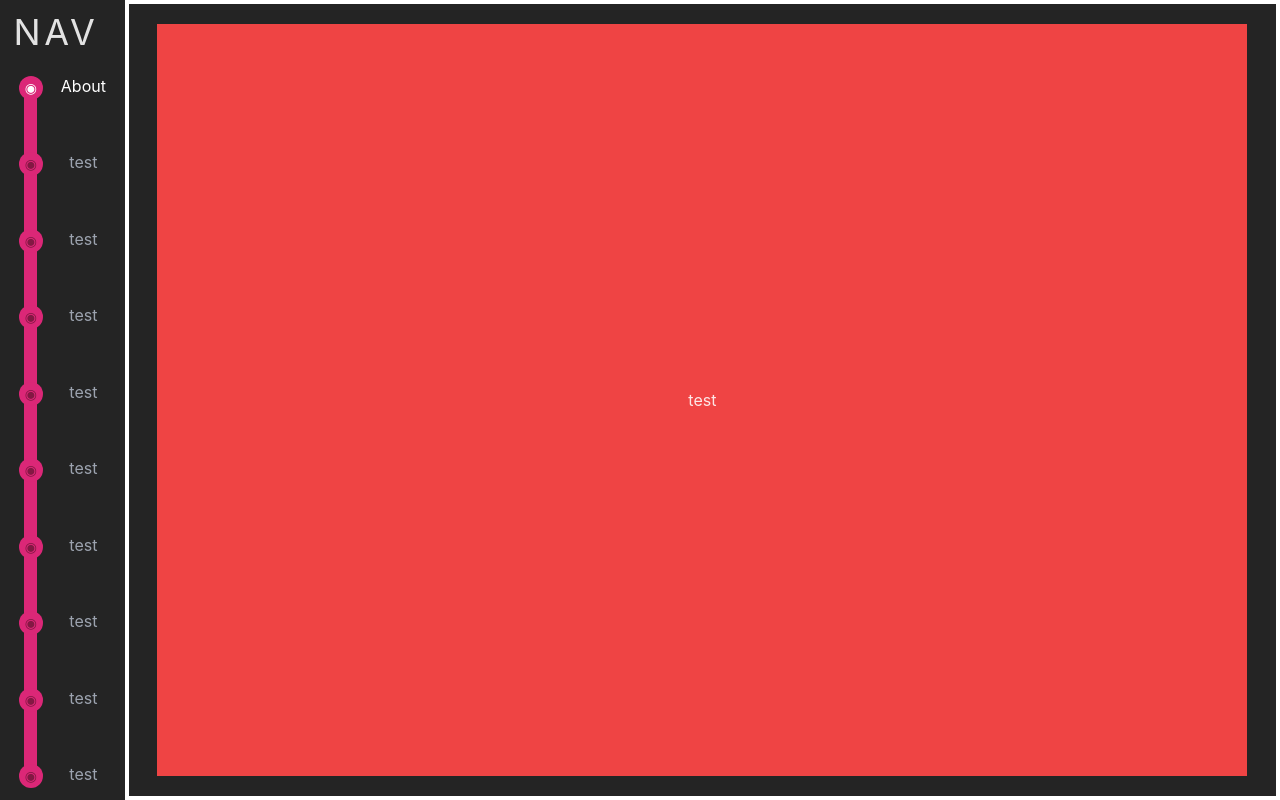
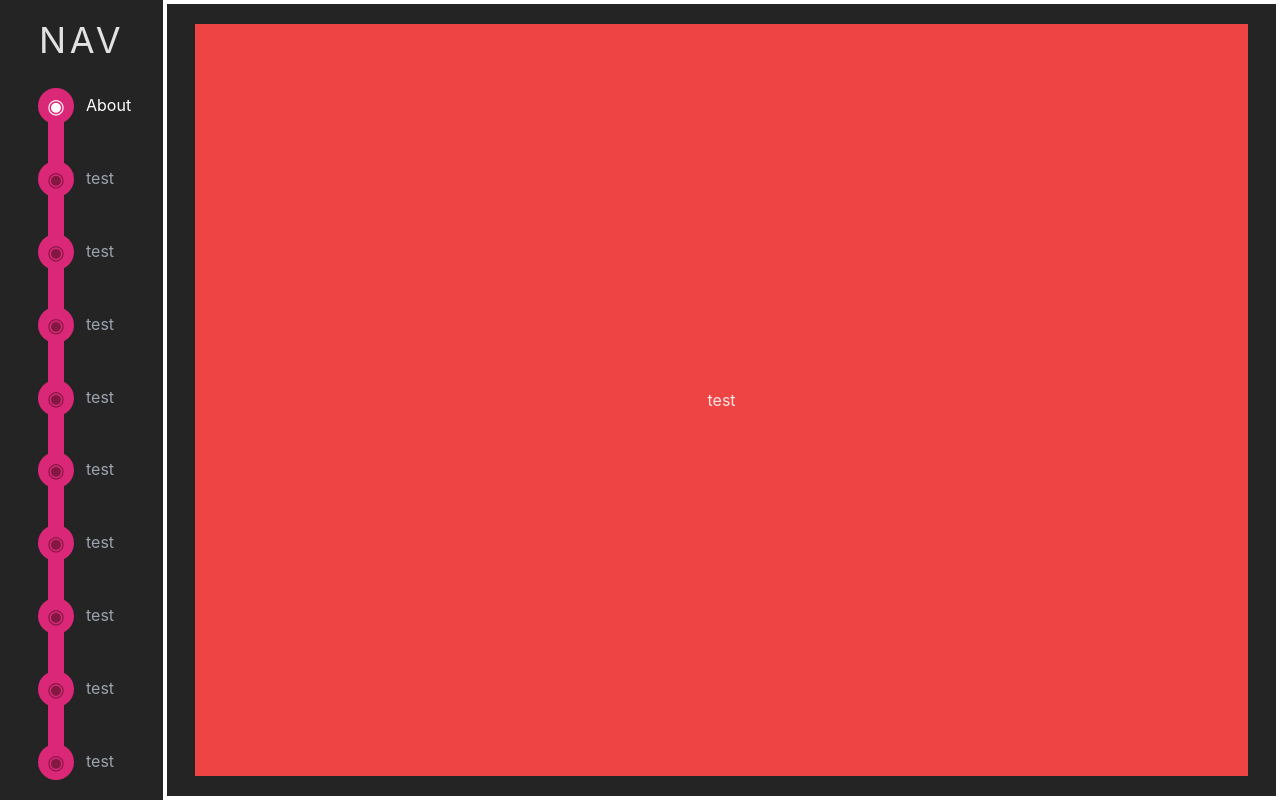
Before and after one commit to dsmontecastro/Portfolio, a React (Vite) app: page / in a window 1280 px wide. Built offline with nearby package versions, Linux system fonts and the light colour scheme.

Commit message:
[NAV] Added Reponsiveness

```diff
--- a/src/nav/Nav.tsx
+++ b/src/nav/Nav.tsx
@@ -28,16 +28,25 @@ export default function Nav({ index, pageRefs }: Props) {
 
     return (
 
-        <div id='nav' className={`w-28 h-full mr-[1%] ${Layout.col}`}>
+        <div id='nav' className={`w-min h-full ${Layout.col}`}>
 
-            <header id='nav-head' className={`h-min my-3 spac flex-initial text-4xl tracking-widest ${Layout.center}`}
+            <header id='nav-head' className={`h-min pt-5 pb-2 spac flex-initial text-4xl text-center tracking-widest ${Layout.center} ${Layout.hide}`}
             > NAV </header>
 
-            <div id='nav-body' className={`my-3 flex-1 ${Layout.row}`}>
+            <div id='nav-body'
+                className={`
+                w-full m-5 pr-3 2xl:mx-0 2xl:my-12 2xl:pr-8
+                flex-1 ${Layout.row}`}
+            >
 
-                <div id='nav-line' className={`w-3.5 my-2 translate-x-6 ${Colors.bg}`} />
+                <div id='nav-line'
+                    className={`
+                    w-4 my-2 translate-x-7
+                    2xl:w-7 2xl:my-10 2xl:translate-x-11
+                    flex-initial ${Colors.bg}`}
+                />
 
-                <div id='nav-items' className={`z-10 w-[95%] h-full ml-0.5 ${Layout.col}`}>
+                <div id='nav-items' className={`z-10 h-full -ml-0.5 flex-1 ${Layout.col}`}>
                     {Array(pageCount).fill(null).map((_, i) => makeNavItem(i))}
                 </div>
 
--- a/src/nav/NavItem.tsx
+++ b/src/nav/NavItem.tsx
@@ -25,18 +25,21 @@ export default function NavItem({ id, index, refs, isLast }: Props) {
 
     return (
 
-        <li id={itemKey} key={itemKey} className={`w-full ${isLast ? 'flex-initial' : 'flex-1'} ${Layout.col}`}>
+        <li id={itemKey} key={itemKey} className={`w-min ${isLast ? 'flex-initial' : 'flex-1'} ${Layout.col}`}>
 
             <div className={`flex-initial ${Layout.row}`}>
 
-                <button onClick={() => navToPage()}
-                    className={`w-6 h-6 ml-1 flex-initial rounded-full text-sm ${Layout.center}
-                    ${Colors.bg} ${id == index ? Colors.bttnActive : Colors.bttnInactive}`}
-                > ◉ </button>
+                <button onClick={() => navToPage()} className={`
+                    w-9 h-9 text-xl align-middle
+                    2xl:w-14 2xl:h-14 2xl:text-2xl
+                    ml-1 flex-initial rounded-full ${Layout.center}
+                    ${Colors.bg} ${id == index ? Colors.bttnActive : Colors.bttnInactive}
+                `}> ◉ </button>
 
-                <p className={`ml-3 -mt-0.5 flex-1 ${id == index ? Colors.textActive : Colors.textInactive}`}>
-                    {pages[id].name}
-                </p>
+                <p className={
+                    `ml-3 -mt-0.5 flex-grow ${Layout.center} ${Layout.hide}
+                    ${id == index ? Colors.textActive : Colors.textInactive}
+                `}> {pages[id].name} </p>
 
             </div >
 
--- a/src/nav/Styles.tsx
+++ b/src/nav/Styles.tsx
@@ -1,7 +1,9 @@
 export class Layout {
+    static center = 'flex justify-center items-center';
+    static col = 'flex flex-col';
     static row = 'flex flex-row';
-    static col = 'flex flex-col';
-    static center = 'flex justify-center items-center';
+
+    static hide = '2xl:hidden portrait:hidden'
 }
 
 export class Colors {
```
